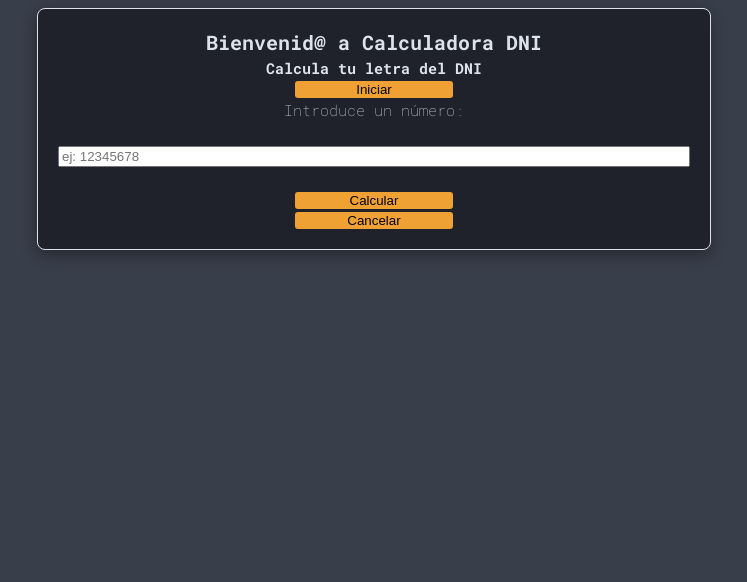
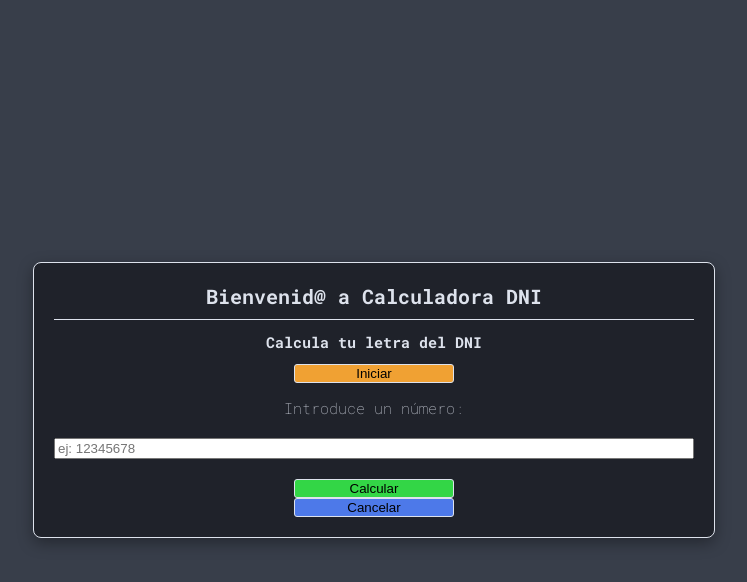
Before and after one commit to simoneavilarranz/kata-dni-simoneaa, a website: page index.html in a window 1280 px wide. Shown: the whole page, without its empty margins (266-1013 px from the left). Drawn offline with Linux system fonts and the light colour scheme.

Commit message:
style:additional styling and structured html for js integration

```diff
--- a/index.html
+++ b/index.html
@@ -10,14 +10,19 @@
 
 <body>
     <form action="" class="dni-form">
-        <h1 class="heading-form">Bienvenid@ a Calculadora DNI</h1>
-        <h2>Calcula tu letra del DNI</h2>
-        <button type="submit" class="button-form">Iniciar</button>
-        <label for="numero">Introduce un número:</label><br>
-        <input type="text" id="numero" name="numero" placeholder="ej: 12345678"><br>
-        <button type="submit" class="button-form">Calcular</button>
-        <button type="submit" class="button-form">Cancelar</button>
+        <div class="intro-form">
+            <h1 class="heading-form">Bienvenid@ a Calculadora DNI</h1>
+            <h2>Calcula tu letra del DNI</h2>
+            <button type="submit" id="button-call">Iniciar</button>
+        </div>
+        <div id="calculator" >
+            <label for="numero">Introduce un número:</label><br>
+            <input type="text" id="numero" name="numero" placeholder="ej: 12345678"><br>
+            <button type="submit" id="calculate-button">Calcular</button>
+            <button type="submit" id="cancel-button">Cancelar</button>
+        </div>
     </form>
+    <script src="./src/js/button.js"></script>
 </body>
 
 </html>
--- /dev/null
+++ b/src/js/button.js
@@ -0,0 +1,7 @@
+document.getElementById("test").style.display ="none";
+
+function openTest() {
+    document.getElementById("test").style.display = "block";
+}
+
+document.getElementById('btn').addEventListener('click', openTest);
--- a/src/styles/components.css
+++ b/src/styles/components.css
@@ -1,23 +1,37 @@
 .dni-form {
 
+    position: fixed;
+    inset: 0px;
     margin: auto;
     border-radius: var(--rounded);
     background-color: var(--card-bg-color);
     max-width: 50%;
-    min-height: 200px;
+    min-height: 100px;
     padding: 20px;
     display: flex;
     flex-direction: column;
     justify-content: space-between;
     border: 1px solid var(--off-white);
     box-shadow: var(--shadow);
-    align-content: center;
+    align-self: center;
+
+}
+
+.intro-form {
+
+    min-height: 100px;
+    display: flex;
+    flex-direction: column;
+    justify-content: space-between;
+    margin-bottom: 15px;
 
 }
 
 .heading-form {
 
     font-size: 20px;
+    border-bottom: 1px solid var(--off-white);
+    padding-bottom: 10px;
 
 }
 
@@ -27,13 +41,34 @@ h2 {
 
 }
 
-.button-form {
+button {
 
     background-color: var(--orange);
     min-width: 25%;
     max-width: 50%;
     align-self: center;
     border-radius: 3px;
-    border: 0px none;
+    border: 1px solid var(--off-white);
 
 }
+
+#calculator {
+
+    min-height: 100px;
+    display: flex;
+    flex-direction: column;
+    justify-content: space-around;
+
+}
+
+#calculate-button {
+
+    background-color: var(--green);
+
+}
+
+#cancel-button {
+
+    background-color: var(--blue);
+
+}
--- a/src/styles/variables.css
+++ b/src/styles/variables.css
@@ -9,6 +9,7 @@
     --off-white: #dde2ec;
     --orange: #f0a133;
     --blue: #4d79e9;
+    --green:#33d646;
     --rounded: 8px;
     --shadow: rgba(0, 0, 0, 0.35) 0px 5px 15px;
 
```
